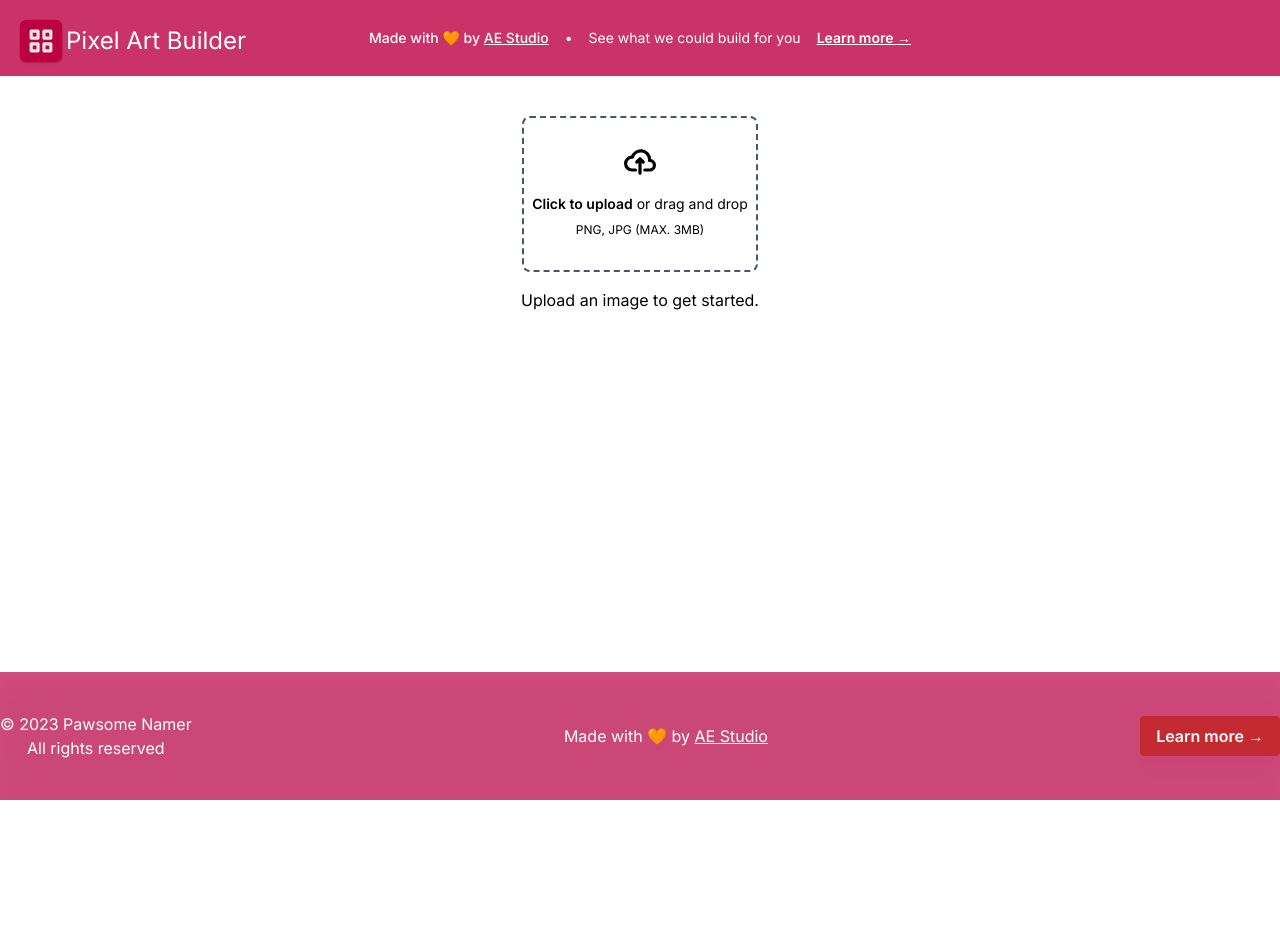
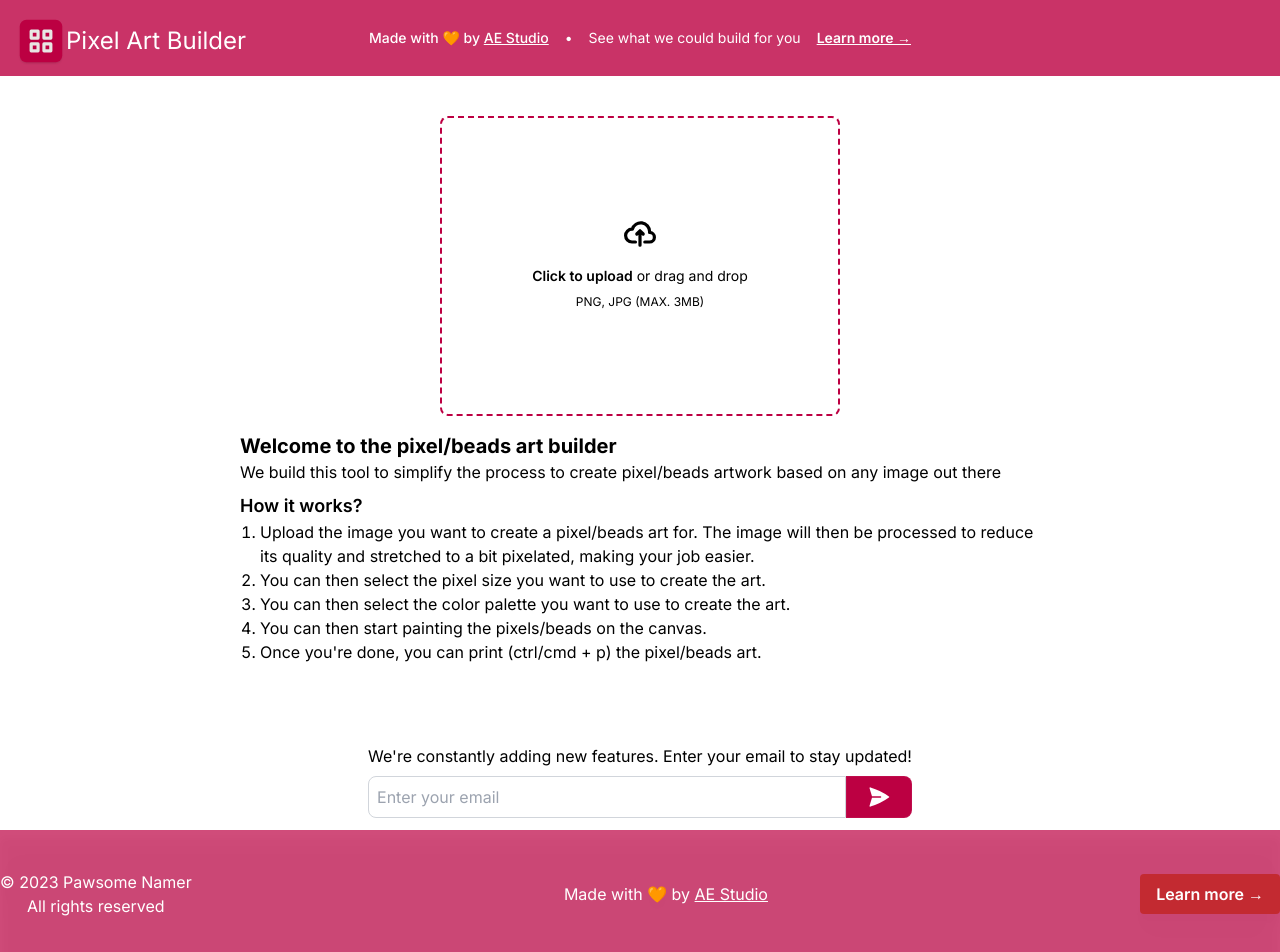
Before and after one commit to agencyenterprise/pixelartbuilder, a Next.js app: page / in a window 1280 px wide. Shown: the top 952 px of the page. Before the commit the page ends 800 px from the top, so only its background shows below. Built offline with nearby package versions, Linux system fonts and the light colour scheme.

Commit message:
feat: email collector/footer/header
and small adjustments

```diff
--- a/package.json
+++ b/package.json
@@ -9,6 +9,7 @@
     "lint": "next lint"
   },
   "dependencies": {
+    "@heroicons/react": "^2.1.4",
     "color.js": "^1.2.0",
     "image-resize": "^1.4.1",
     "next": "14.2.4",
--- /dev/null
+++ b/src/app/components/EmailCollector.js
@@ -0,0 +1,81 @@
+'use client';
+
+import { useState } from "react";
+import { PaperAirplaneIcon, CheckCircleIcon, ArrowPathIcon } from "@heroicons/react/24/solid";
+import { twMerge } from "tailwind-merge";
+
+export function EmailCollector({
+  appDomain,
+  description = "We're constantly adding new features. Enter your email to stay updated!",
+  className,
+}) {
+  const [email, setEmail] = useState('');
+  const [emailSent, setEmailSent] = useState(false);
+  const [emailSending, setEmailSending] = useState(false);
+  const [emailError, setEmailError] = useState('');
+
+  const sendEmail = async () => {
+    if (!email) {
+      return;
+    }
+
+    setEmailSending(true);
+    const formBody = `userGroup=${encodeURIComponent(
+      appDomain || window.location.host
+    )}&email=${encodeURIComponent(email)}`;
+
+    const res = await fetch(
+      `https://app.loops.so/api/newsletter-form/clpsl4mk5008ml20ozvjha4wy`,
+      {
+        method: "POST",
+        body: formBody,
+        headers: {
+          "Content-Type": "application/x-www-form-urlencoded",
+        },
+      }
+    )
+
+    setEmailSending(false);
+    if (!res.ok) {
+      setEmailError("Failed to send email. Please try again.");
+      return;
+    }
+
+    setEmail("");
+    setEmailSent(true);
+    setTimeout(() => {
+      setEmailSent(false);
+    }, 5000);
+  };
+
+  return (
+    <div className={twMerge("text-center space-y-2 w-fit mx-auto mt-20", className)}>
+      <p>{description}</p>
+      <div className="flex items-center justify-center">
+        <input
+          type="email"
+          className="border border-gray-300 rounded-s-lg p-2 text-gray-600 grow"
+          placeholder="Enter your email"
+          disabled={emailSending}
+          value={email}
+          onKeyDown={(e) => e.key === "Enter" && sendEmail()}
+          onChange={(e) => setEmail(e.target.value)} />
+        <button
+          className={twMerge(
+            "px-5 py-2 bg-logo-bg rounded-e-lg text-white font-bold border border-white/5 hover:text-logo-bg hover:bg-logo-bg/50 transition-colors duration-200 ease-in-out",
+            emailSent && "bg-green-500"
+          )}
+          onClick={sendEmail}
+          disabled={!email || emailSent}
+        >
+          {emailSending
+            ? <ArrowPathIcon className="w-6 animate-spin" />
+            : emailSent
+              ? <CheckCircleIcon className="w-6" />
+              : <PaperAirplaneIcon className="w-6" />}
+        </button>
+      </div>
+      {emailError && <p className="text-red-500">{emailError}</p>}
+    </div>
+  );
+}
--- a/src/app/components/Footer.js
+++ b/src/app/components/Footer.js
@@ -3,7 +3,7 @@ import Link from "next/link"
 const AE_LINK = "https://ae.studio?utm_source=sds&utm_medium=referral&utm_campaign=pixelartbuilder&utm_content=footer&utm_term=3ff5251a-e107-4d47-bfb8-b2962debd252"
 export function Footer() {
   return (
-    <footer className="print:hidden bg-[#BC0042]/70 text-white py-10 drop-shadow-xl">
+    <footer className="print:hidden bg-logo-bg/70 text-white py-10 drop-shadow-xl">
       <div className="container mx-auto flex justify-between flex-col md:flex-row gap-5 items-center">
           <div className="text-center">© 2023 Pawsome Namer<br />All rights reserved</div>
           <div className="text-center">Made with 🧡 by <Link href={AE_LINK} className="underline" target="_blank">AE Studio</Link></div>
--- a/src/app/components/Header.js
+++ b/src/app/components/Header.js
@@ -2,15 +2,15 @@ import Image from "next/image";
 
 export function Header() {
   return (
-    <header className="print:hidden relative flex items-center justify-between p-4 bg-[#BC0042]/80 text-white">
-      <h1 className="flex items-center text-2xl absolute top-4 left-4">
+    <header className="print:hidden relative flex items-center justify-between p-4 bg-logo-bg/80 text-white">
+      <h1 className="flex items-center text-2xl md:absolute top-4 left-4">
         <Image src='/logo.svg' width={50} height={50} alt="Logo" />
         Pixel Art Builder
       </h1>
       <a
         target="_blank"
         data-analytics="learn-more-about-ae-link"
-        className="flex flex-col grow md:flex-row p-3 md:p-2.5 justify-center items-center gap-1 md:gap-4 text-sm font-normal md:h-11"
+        className="hidden md:flex flex-col grow md:flex-row p-3 md:p-2.5 justify-center items-center gap-1 md:gap-4 text-sm font-normal md:h-11"
         href="https://ae.studio/ai-solutions?utm_source=sds&amp;utm_medium=referral&amp;utm_campaign=pixelartbuilder&amp;utm_content=top-bar&amp;utm_term=3ff5251a-e107-4d47-bfb8-b2962debd252"
       >
         <span className="font-medium">Made with 🧡 by <span className="underline">AE Studio</span></span>
--- /dev/null
+++ b/src/app/components/Intro.js
@@ -0,0 +1,30 @@
+import { EmailCollector } from "./EmailCollector";
+
+export function Intro() {
+  return (
+    <div className="max-w-[800px]">
+      <h2 className="text-xl font-bold">Welcome to the pixel/beads art builder</h2>
+      <p>We build this tool to simplify the process to create pixel/beads artwork based on any image out there</p>
+      <p className="text-lg font-semibold mt-2">How it works?</p>
+      <ol className="list-decimal pl-5">
+        <li>
+          Upload the image you want to create a pixel/beads art for.
+          The image will then be processed to reduce its quality and stretched to a bit pixelated, making your job easier.
+        </li>
+        <li>
+          You can then select the pixel size you want to use to create the art.
+        </li>
+        <li>
+          You can then select the color palette you want to use to create the art.
+        </li>
+        <li>
+          You can then start painting the pixels/beads on the canvas.
+        </li>
+        <li>
+          Once you're done, you can print (ctrl/cmd + p) the pixel/beads art.
+        </li>
+      </ol>
+      <EmailCollector />
+    </div>
+  )
+}
--- a/src/app/components/UploadImage.js
+++ b/src/app/components/UploadImage.js
@@ -1,6 +1,8 @@
 'use client';
 
-export function UploadImage({ onDropFiles, onFileChange }) {
+import { twMerge } from "tailwind-merge";
+
+export function UploadImage({ onDropFiles, onFileChange, className }) {
   function preventDefaultDragAndDrop(e) {
     e.preventDefault();
   };
@@ -16,7 +18,7 @@ export function UploadImage({ onDropFiles, onFileChange }) {
 
   return (
     <div
-      className="flex justify-center w-full p-2"
+      className={twMerge("flex justify-center p-2", className)}
       onDragOver={preventDefaultDragAndDrop}
       onDragEnter={preventDefaultDragAndDrop}
       onDragLeave={preventDefaultDragAndDrop}
@@ -24,7 +26,7 @@ export function UploadImage({ onDropFiles, onFileChange }) {
     >
       <label
         htmlFor="dropzone-file"
-        className="flex flex-col items-center justify-center w-full h-full border-2 transition-colors text-black border-gray-600 border-dashed rounded-lg cursor-pointer hover:bg-foreground/80 hover:text-gray-300 p-2"
+        className="flex flex-col items-center justify-center w-[400px] h-[300px] border-2 transition-colors text-black border-logo-bg border-dashed rounded-lg cursor-pointer hover:bg-logo-bg/70 hover:text-gray-300 p-2"
       >
         <div className="flex flex-col items-center justify-center pt-5 pb-6">
           <svg
--- a/src/app/page.js
+++ b/src/app/page.js
@@ -10,6 +10,7 @@ import { UploadImage } from "./components/UploadImage";
 import { Controls } from "./components/Controls";
 import { MobileWarning } from "./components/MobileWarning";
 import { PixelPainter } from "./components/PixelPainter";
+import { Intro } from "./components/Intro";
 
 export default function Home() {
   const [image, setImage] = useState(null);
@@ -73,10 +74,8 @@ export default function Home() {
 
   return (
     <main className="flex flex-col items-center grow my-3">
-      <div className="print:hidden hidden md:flex flex-wrap h-fit mt-5 gap-5">
-        <div>
-          <UploadImage onDropFiles={handleDragAndDropFiles} onFileChange={handleFileChange} />
-        </div>
+      <div className="print:hidden hidden md:flex flex-wrap justify-between h-fit mt-5 gap-5 container">
+        <UploadImage className={twMerge(!image && "mx-auto")} onDropFiles={handleDragAndDropFiles} onFileChange={handleFileChange} />
         {image && <Controls
           imageOverlap={imageOverlap}
           setImageOverlap={setImageOverlap}
@@ -92,7 +91,7 @@ export default function Home() {
         />}
       </div>
       <div className="hidden print:block md:block mt-2 overflow-hidden">
-        {!image && "Upload an image to get started."}
+        {!image && <Intro />}
         {image && (
           <div className={twMerge("flex w-full items-center", !image && "hidden", imageOverlap && 'relative')}>
             <NextImage
--- a/tailwind.config.js
+++ b/tailwind.config.js
@@ -13,6 +13,7 @@ module.exports = {
       colors: {
         background: 'rgba(var(--background-rgb))',
         foreground: 'rgba(var(--foreground-rgb))',
+        ['logo-bg']: '#BC0042',
       },
       backgroundImage: {
         "gradient-radial": "radial-gradient(var(--tw-gradient-stops))",
```
Also changed, not shown: 1 other file (tests, documents, lock files or other folders).
